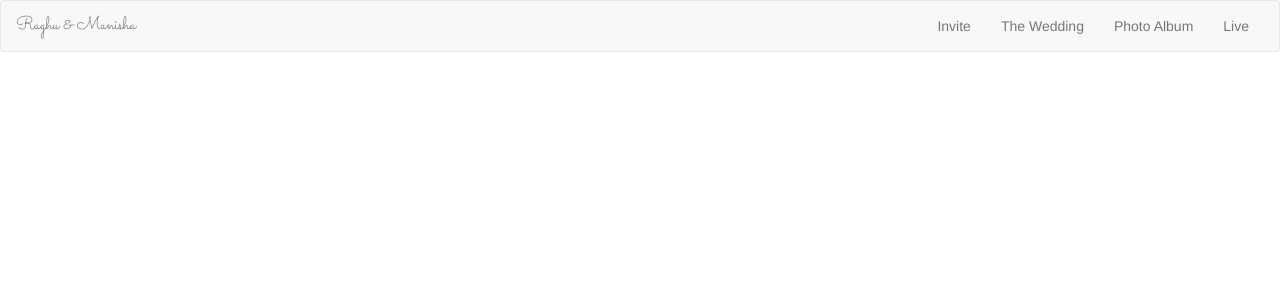
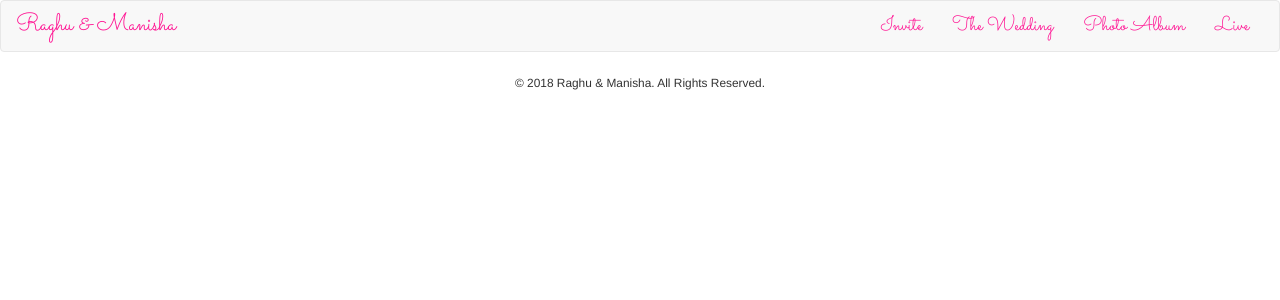
Before and after one commit to KumarDeekonda/marriage-app, an Angular app: page / in a window 1280 px wide. Shown: the top 300 px of the page. Built offline with nearby package versions, Linux system fonts and the light colour scheme.

Commit message:
updated Nav

```diff
--- a/src/app/app.component.html
+++ b/src/app/app.component.html
@@ -1,12 +1,19 @@
-<nav class="navbar navbar-default">
+<nav class="navbar navbar-default" role="navigation">
     <div class="container-fluid">
         <!-- Brand and toggle get grouped for better mobile display -->
         <div class="navbar-header">
+            <button type="button" class="navbar-toggle" data-toggle="collapse" data-target="#bs-example-navbar-collapse-1">
+                <span class="sr-only">Toggle navigation</span>
+                <span class="icon-bar"></span>
+                <span class="icon-bar"></span>
+                <span class="icon-bar"></span>
+            </button>
             <a class="navbar-brand" href="#">Raghu &amp; Manisha</a>
         </div>
 
         <!-- Collect the nav links, forms, and other content for toggling -->
         <div class="collapse navbar-collapse" id="bs-example-navbar-collapse-1">
+
             <ul class="nav navbar-nav navbar-right">
                 <li>
                     <a href="#">Invite</a>
@@ -26,3 +33,14 @@
     </div>
     <!-- /.container-fluid -->
 </nav>
+<footer role="contentinfo">
+    <div class="container">
+        <div class="row copyright">
+            <div class="col-md-12 text-center">
+                <p>
+                    <small class="block">© 2018 Raghu & Manisha. All Rights Reserved.</small>
+                </p>
+            </div>
+        </div>
+    </div>
+</footer>
--- a/src/app/app.component.scss
+++ b/src/app/app.component.scss
@@ -0,0 +1,4 @@
+.navbar-default .navbar-brand {
+    color: deeppink;
+    font-size:24px
+}
--- a/src/styles.scss
+++ b/src/styles.scss
@@ -1,5 +1,15 @@
 /* You can add global styles to this file, and also import other style files */
 
 .navbar-brand {
-    font-family: 'Sacramento';
+  font-family: "Sacramento";
+  font-size: 32px;
+  color: deeppink;
 }
+.navbar-default .navbar-nav > li {
+  font-family: "Sacramento";
+  font-size: 20px;
+
+}
+.navbar-default .navbar-nav > li > a {
+    color: deeppink;
+}
```
